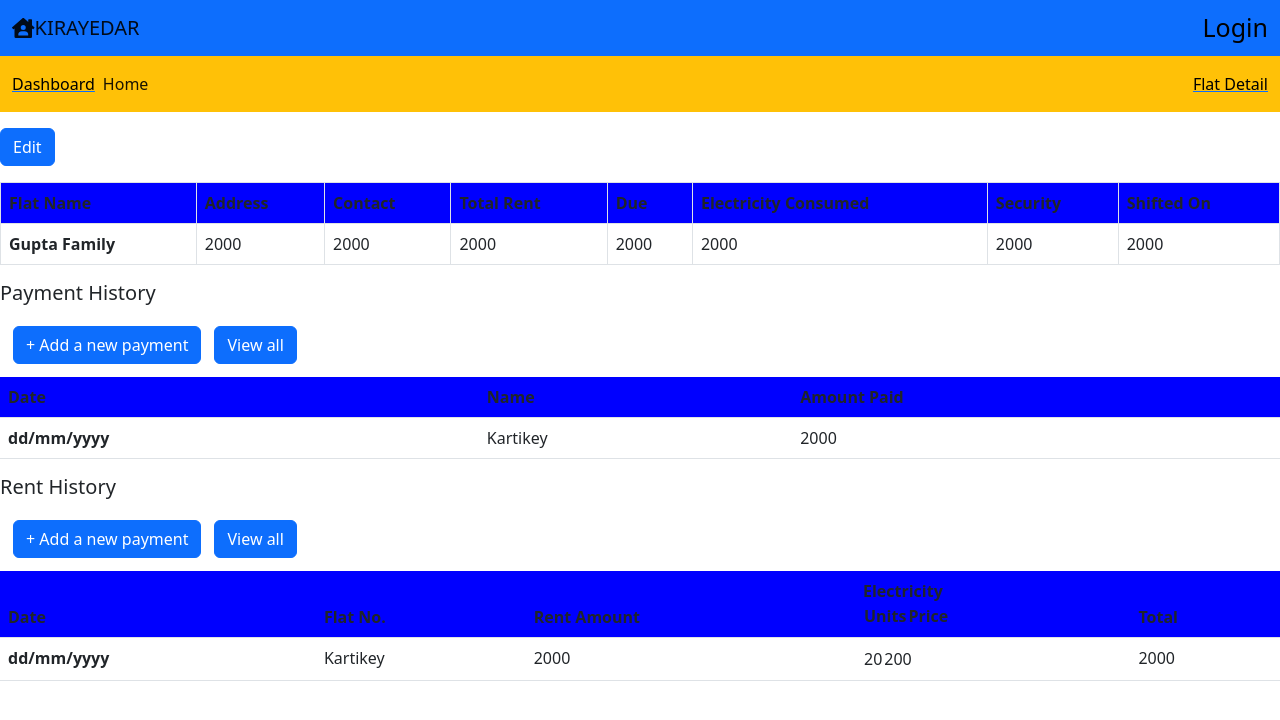
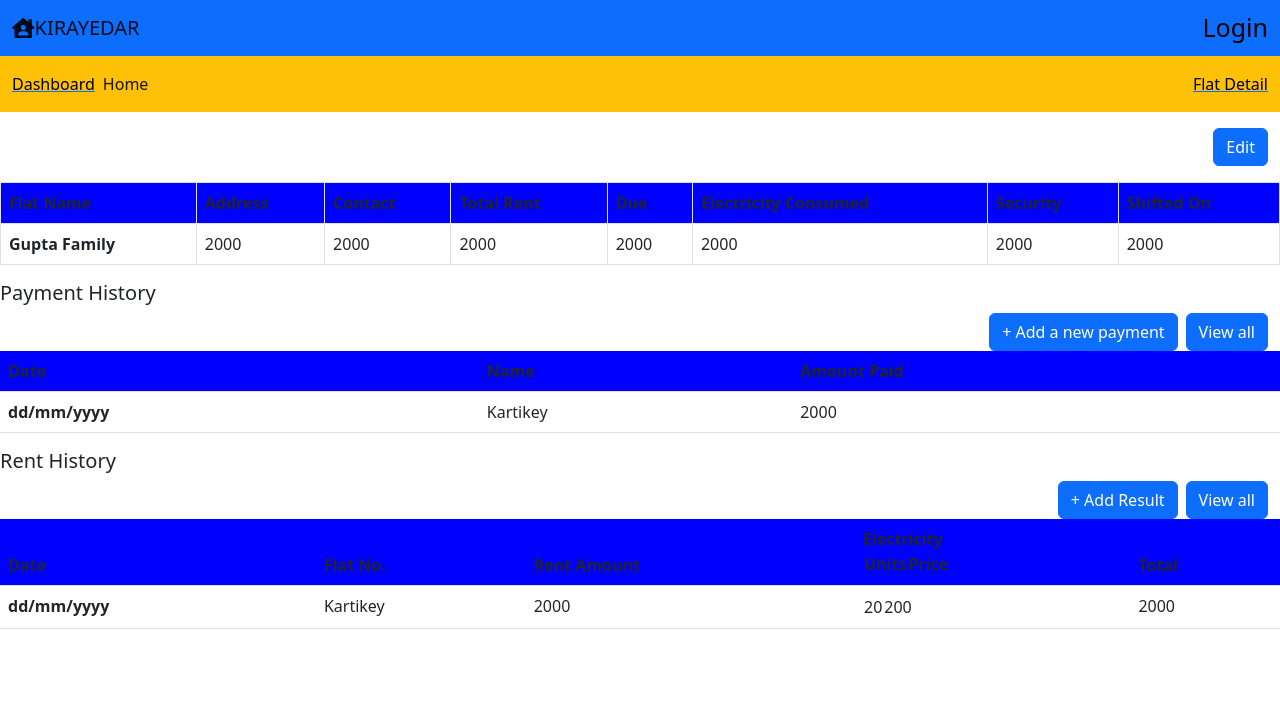
Before and after one commit to balramg7/ownerflats, a React (Create React App) app: page /info in a window 1280 px wide. Shown: the top 720 px of the page. Built offline with nearby package versions, Linux system fonts and the light colour scheme.

Commit message:
mistake solve

```diff
--- a/src/component/content/FlatDetails/Info.js
+++ b/src/component/content/FlatDetails/Info.js
@@ -4,7 +4,7 @@ import React from 'react'
 export default function Info() {
     return (
     <>
-        <div>
+        <div className='container-fluid d-flex justify-content-end'>
           <button className="btn btn-primary my-3">Edit</button>
         </div>
         <div>
@@ -35,17 +35,16 @@ export default function Info() {
             </tbody>
           </table>
         </div>
+        <h5>Payment History</h5>
+          <div className='container-fluid d-flex justify-content-end'>
 
-        <h5>Payment History</h5>
-        <button type="button" className="btn btn-primary"
-          style={{
-            position: "end",
-            margin: "13px",
-          }}>
+        <button type="button" className="btn btn-primary mx-2">
         + Add a new payment
-      </button><button type="button" className="btn btn-primary">
+      </button>
+      <button type="button" className="btn btn-primary">
           View all
         </button>
+        </div>
         <div>
           <table className="table striped bordered hover">
             <thead style={{ backgroundColor: 'blue' }}>
@@ -65,15 +64,13 @@ export default function Info() {
           </table>
         </div>
         <h5> Rent History</h5>
-        <button type="button" className="btn btn-primary"
-          style={{
-            position: "end",
-            margin: "13px",
-          }}>
-        + Add a new payment
+        <div className='container-fluid d-flex justify-content-end'>
+        <button type="button" className="btn btn-primary mx-2">
+        + Add Result
       </button><button type="button" className="btn btn-primary">
           View all
         </button>
+        </div>
         <div>
           <table className="table striped bordered hover">
             <thead style={{ backgroundColor: 'blue' }}>
@@ -103,6 +100,7 @@ export default function Info() {
             </tbody>
           </table>
         </div>
+
       </>
   )
 }
```
